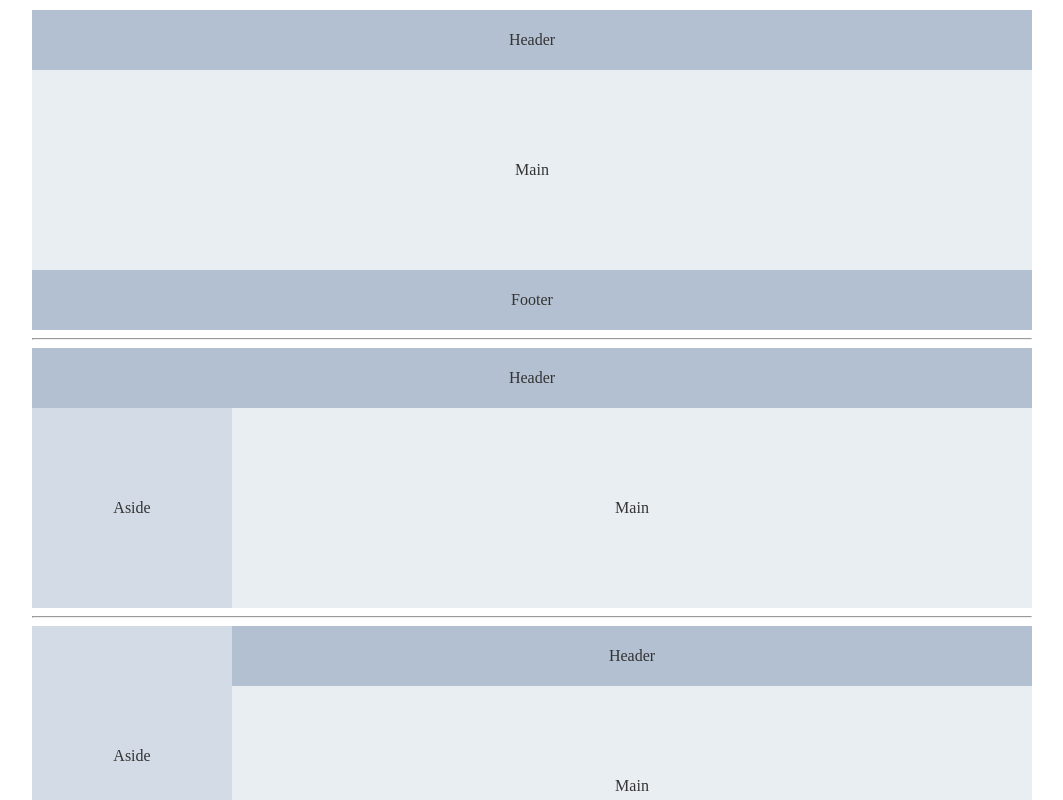
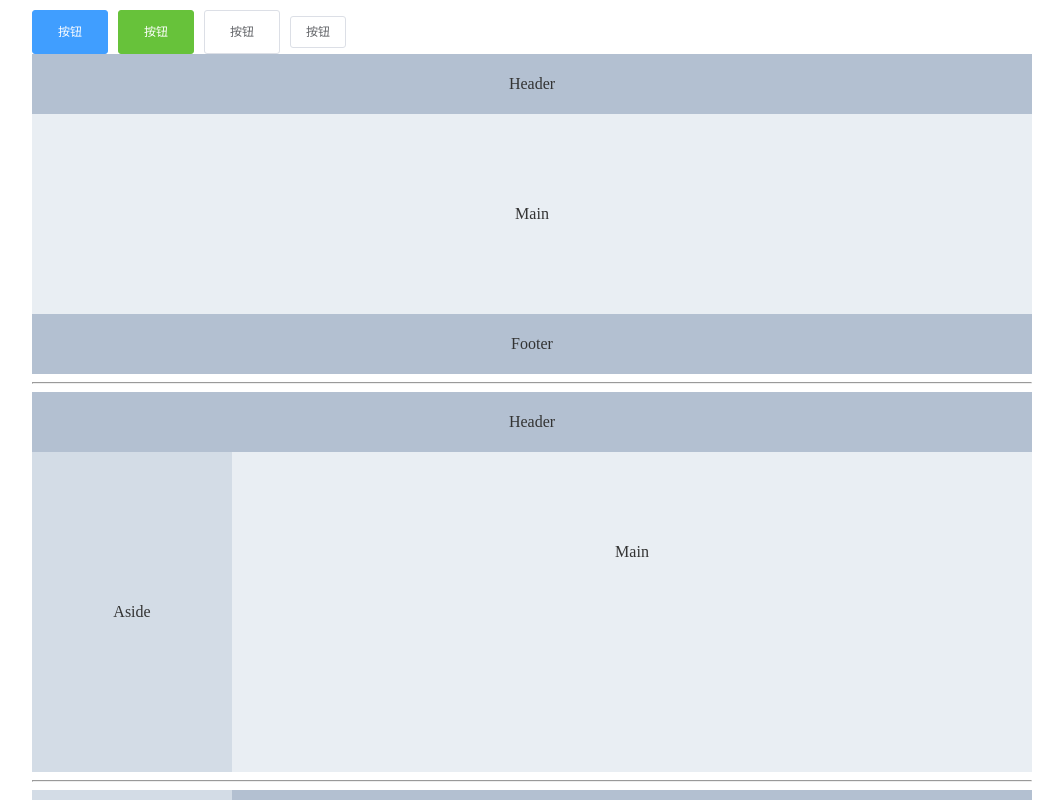
Before and after one commit to up-shang/element-shangs, a Vue app: page / in a window 1280 px wide. Shown: the top 800 px of the page, without its empty margins (108-1171 px from the left). Built offline with nearby package versions, Linux system fonts and the light colour scheme.

Commit message:
feat: 增加button组件以及jest测试

```diff
--- a/src/App.vue
+++ b/src/App.vue
@@ -1,4 +1,15 @@
 <template>
+  <el-button type="primary">
+    按钮
+  </el-button>
+  <el-button type="success">
+    按钮
+  </el-button>
+  <el-button>按钮</el-button>
+  <el-button size="small">
+    按钮
+  </el-button>
+
   <el-container>
     <el-header>Header</el-header>
     <el-main>Main</el-main>
--- /dev/null
+++ b/src/components/button/Button.vue
@@ -0,0 +1,115 @@
+<template>
+  <button
+    class="el-button"
+    :class="[
+      buttonSize ? `el-button--${buttonSize}` : '',
+      type ? `el-button--${type}` : ''
+    ]"
+  >
+    <slot />
+  </button>
+</template>
+
+<script lang="ts">
+export default {
+  name:'ElButton'
+}
+</script>
+
+<script setup lang="ts">
+import {computed, withDefaults} from 'vue'
+import { useGlobalConfig } from '../../util';
+interface Props {
+  size?:""|'small'|'medium'|'large',
+  type?:""|'primary'|'success'|'danger'
+}
+const props = withDefaults(defineProps<Props>(),{
+  size:"",
+  type:""
+})
+const globalConfig = useGlobalConfig()
+const buttonSize = computed(()=>{
+  console.log(props.size,globalConfig)
+  return props.size||globalConfig.size
+})
+</script>
+
+<style lang="scss">
+@import '../../styles/mixin';
+@include b(button){
+  display: inline-block;
+  line-height: 1;
+  white-space: nowrap;
+  cursor: pointer;
+  background: $--button-default-background-color;
+  color: $--button-default-font-color;
+  -webkit-appearance: none;
+  text-align: center;
+  border: $--border-base;
+  border-color: $--button-default-border-color;
+  box-sizing: border-box;
+  outline: none;
+  margin: 0;
+  font-weight: $--button-font-weight;
+  & + & {
+    margin-left: 10px;
+  }
+  @include button-size(
+    $--button-padding-vertical,
+    $--button-padding-horizontal,
+    $--button-font-size,
+    $--button-border-radius
+  );
+  &:hover,
+  &:focus {
+    color: $--color-primary;
+    border-color: mix($--color-white,$--color-primary,70%);
+    background-color: mix($--color-white,$--color-primary,90%);
+  }
+  @include m(medium) {
+    @include button-size(
+      $--button-medium-padding-vertical,
+      $--button-medium-padding-horizontal,
+      $--button-medium-font-size,
+      $--button-medium-border-radius
+    );
+  }
+  @include m(small) {
+    @include button-size(
+      $--button-small-padding-vertical,
+      $--button-small-padding-horizontal,
+      $--button-small-font-size,
+      $--button-small-border-radius
+    );
+  }
+  @include m(large) {
+    @include button-size(
+      $--button-large-padding-vertical,
+      $--button-large-padding-horizontal,
+      $--button-large-font-size,
+      $--button-large-border-radius
+    );
+  }
+@include m(primary) {
+    @include button-variant(
+      $--button-primary-font-color,
+      $--button-primary-background-color,
+      $--button-primary-border-color
+    );
+  }
+  @include m(success) {
+    @include button-variant(
+      $--button-success-font-color,
+      $--button-success-background-color,
+      $--button-success-border-color
+    );
+  }
+  @include m(danger) {
+    @include button-variant(
+      $--button-danger-font-color,
+      $--button-danger-background-color,
+      $--button-danger-border-color
+    );
+  }
+}
+</style>
--- /dev/null
+++ b/src/components/button/index.ts
@@ -0,0 +1,8 @@
+import {App} from 'vue'
+import ElButton from './Button.vue'
+
+export default {
+  install(app:App){
+    app.component(ElButton.name, ElButton)
+  }
+}
--- a/src/main.ts
+++ b/src/main.ts
@@ -2,5 +2,9 @@ import { createApp } from 'vue'
 // import './style.css'
 import App from './App.vue'
 import ElContainer from './components/container'
-
-createApp(App).use(ElContainer).mount('#app')
+import ElButton from './components/button'
+const app = createApp(App)
+app.config.globalProperties.$AILEMENTE = {
+  size: 'large'
+}
+app.use(ElContainer).use(ElButton).mount('#app')
--- /dev/null
+++ b/src/util.ts
@@ -0,0 +1,11 @@
+import { getCurrentInstance,ComponentInternalInstance } from 'vue'
+
+
+export function useGlobalConfig(){
+  const instance:ComponentInternalInstance|null =getCurrentInstance()
+  if(!instance){
+    console.log('useGlobalConfig 必须得在setup里面整')
+    return
+  }
+  return instance.appContext.config.globalProperties.$AILEMENTE || {}
+}
```
Also changed, not shown: jest.config.cjs (+7 -7 lines), 2 other files (tests, documents, lock files or other folders).
